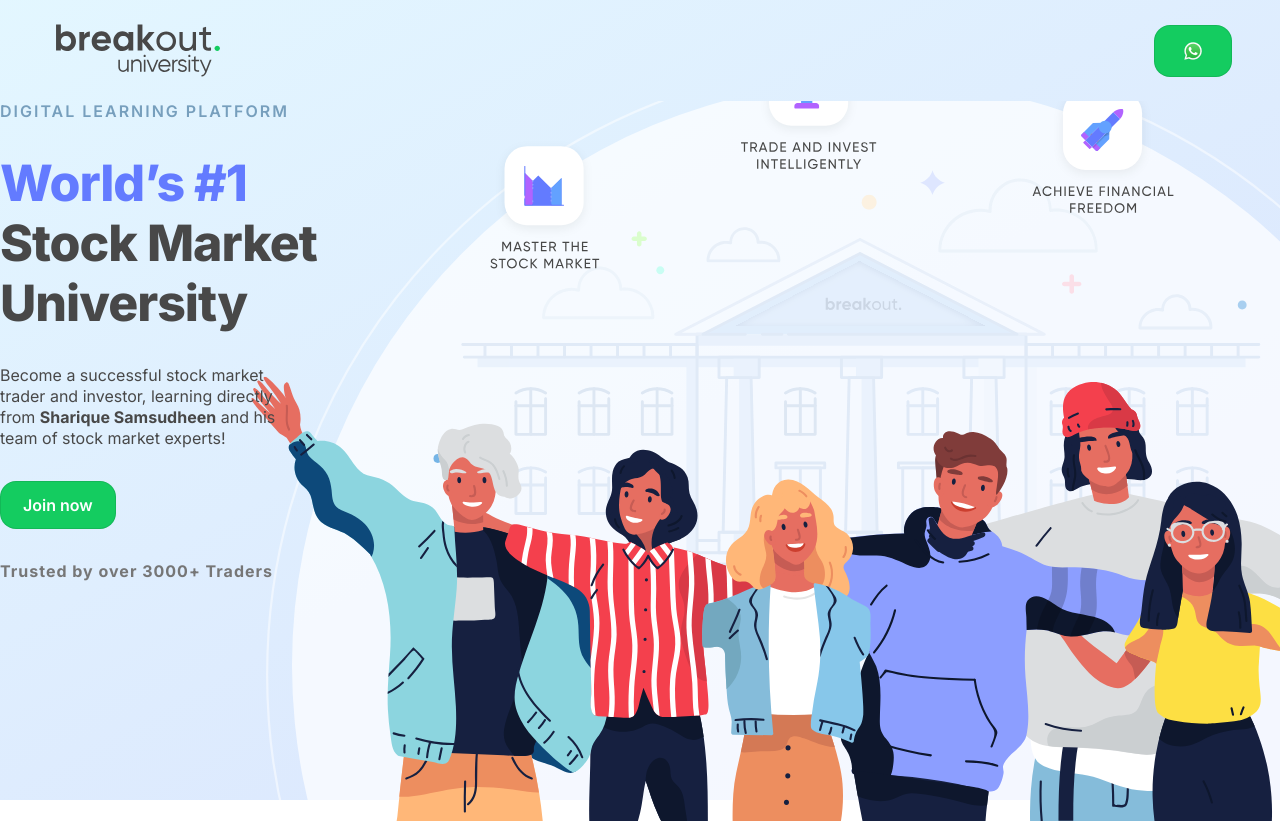
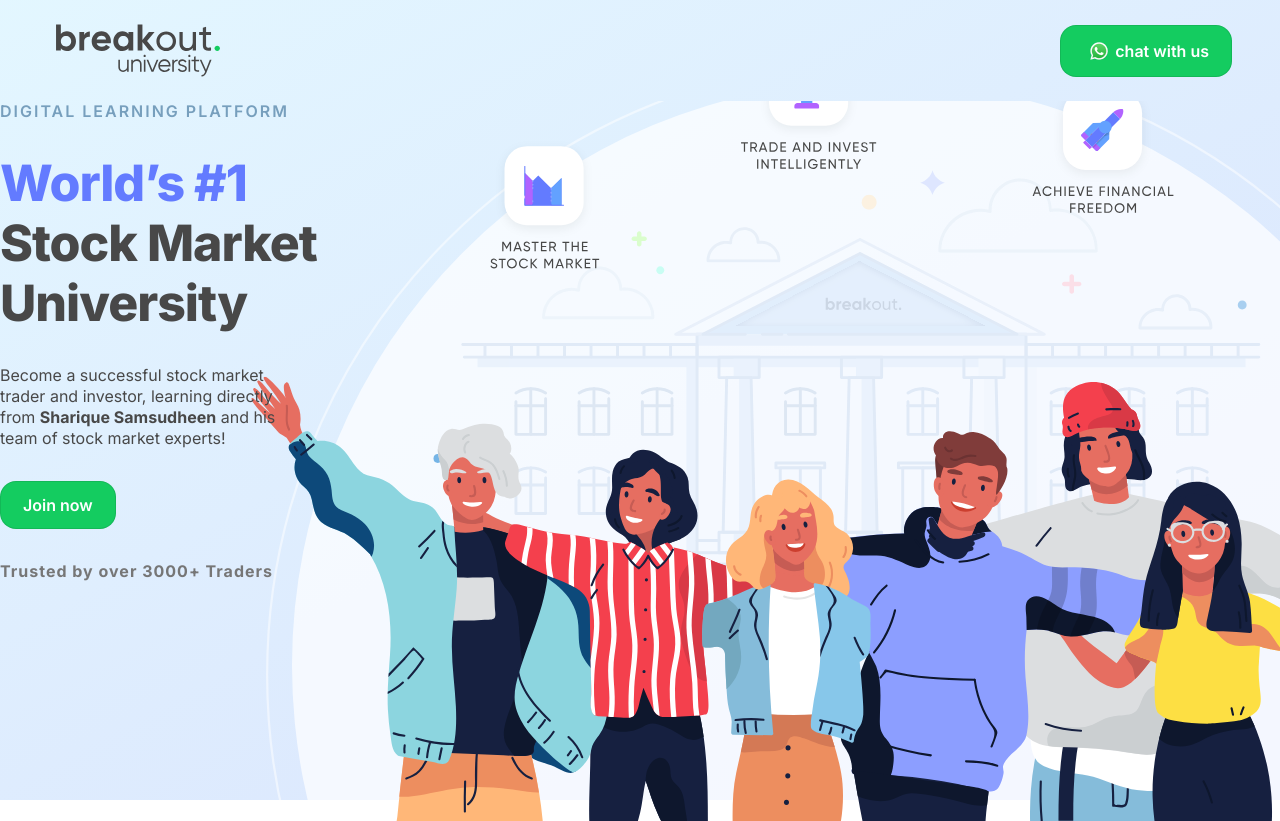
Before and after one commit to nihalavulan/marketfeed-assignment, a Next.js app: page / in a window 1280 px wide. Built offline with nearby package versions, Linux system fonts and the light colour scheme.

Commit message:
home page button fixed

```diff
--- a/components/common/Button.js
+++ b/components/common/Button.js
@@ -4,9 +4,9 @@
 
 const Button = ({btnText, src , iconOnly}) => {
   return (
-    <StyledButton>
-        {src && <img src={src} alt="" />}
-        {!iconOnly && btnText}
+    <StyledButton iconOnly={iconOnly}>
+        {src && <img src={src} />}
+        {btnText}
     </StyledButton>
   )
 }
--- a/components/common/styled/Button.style.js
+++ b/components/common/styled/Button.style.js
@@ -13,6 +13,7 @@
     cursor: pointer;
 
     @media (max-width: 576px) {
+        ${({iconOnly}) => iconOnly && `
             background-color: transparent;
             border: none;
             font-size: 1px;
@@ -21,5 +22,6 @@
             & > img {
                 width: 64px;
             }
+        `}
     }
 `
```
Lines whose indentation alone changed are shown as unchanged.
